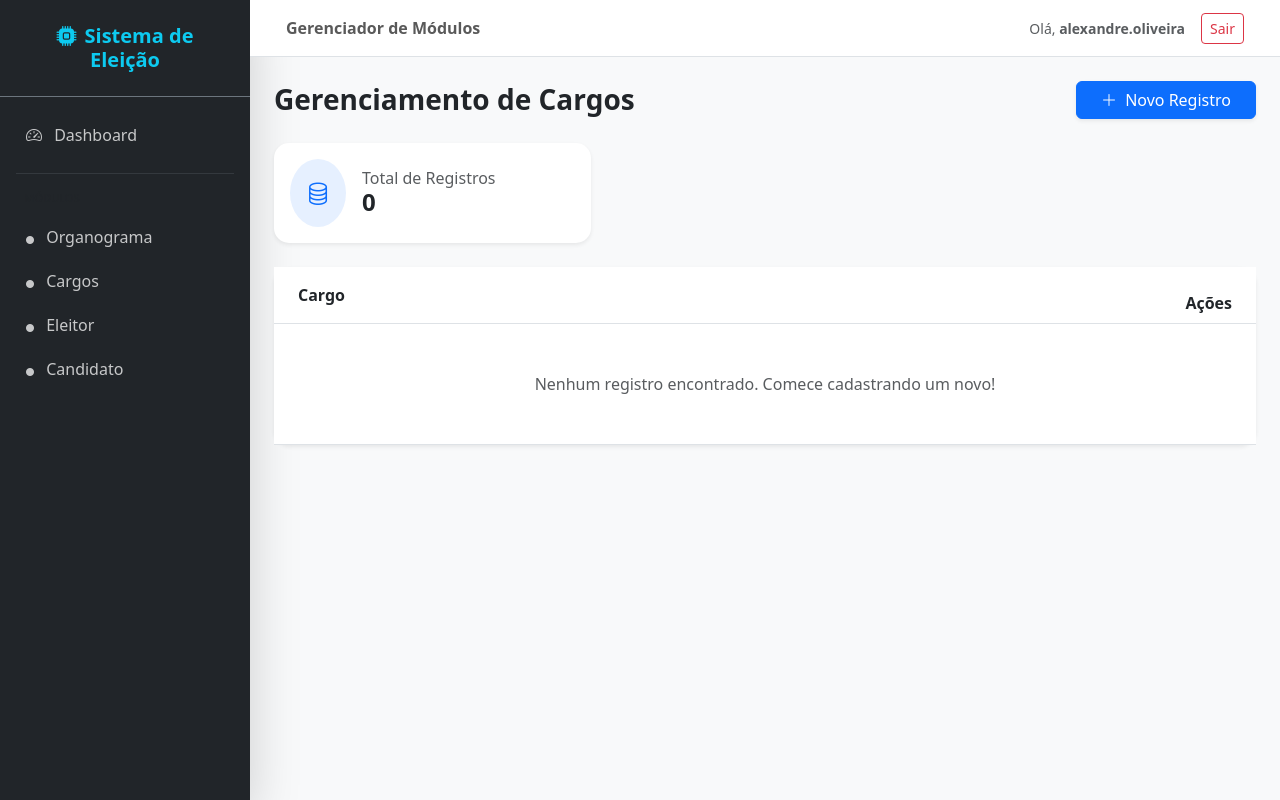
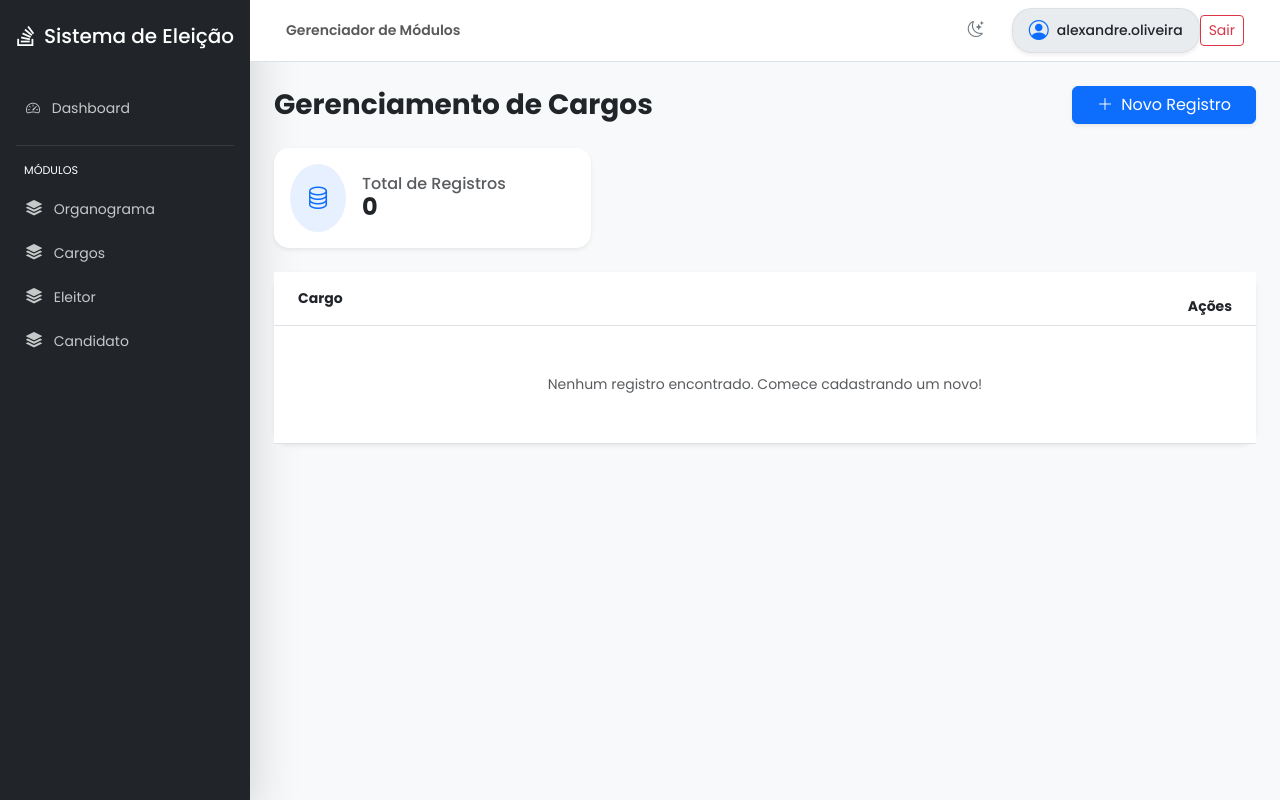
Before and after one commit to alexandre-ronald/gerador_sistema, a Django app: page /cadastros/cargos/ in a window 1280 px wide. Run offline with Django 5.2, Linux system fonts and the light colour scheme; a user stored in the database is signed in; data that the repository does not hold is empty.

Commit message:
Lauoyt do base.html e login.html

```diff
--- a/eleicao_app/templates/base.html
+++ b/eleicao_app/templates/base.html
@@ -6,8 +6,27 @@
     <title>Sistema de Eleição</title>
     <link href="https://cdn.jsdelivr.net/npm/bootstrap@5.3.0/dist/css/bootstrap.min.css" rel="stylesheet">
     <link rel="stylesheet" href="https://cdn.jsdelivr.net/npm/bootstrap-icons@1.11.0/font/bootstrap-icons.css">
+    <link href="https://fonts.googleapis.com/css2?family=Poppins:wght@300;400;500;600;700&display=swap" rel="stylesheet">
     <style>
-        body { background-color: #f8f9fa; }
+        body {
+            font-family: "Poppins", "Inter", "Roboto", "Helvetica Neue", Arial, sans-serif;
+            -webkit-font-smoothing: antialiased;
+            -moz-osx-font-smoothing: grayscale;
+            font-size: 0.875rem;
+            color: var(--bs-body-color);
+            transition: background-color 0.3s ease, color 0.3s ease;
+            background-color: #f8f9fa;
+        }
+
+        .user-chip {
+            background: var(--bs-secondary-bg);
+            padding: 0.4rem 1rem;
+            border-radius: 20px;
+            font-weight: 500;
+            display: flex;
+            align-items: center;
+            gap: 0.5rem;
+        }
 
         /* Ajustes para Menu Lateral */
 
@@ -29,8 +48,8 @@
 
 
         <nav class="sidebar shadow shadow-lg">
-            <div class="p-4 text-center border-bottom border-secondary mb-3">
-                <h5 class="fw-bold mb-0 text-info"><i class="bi bi-cpu-fill me-2"></i>Sistema de Eleição</h5>
+            <div class="py-4 text-center mb-3">
+                <h5 class="mb-0 text-white"><i class="bi bi-stack-overflow me-2"></i>Sistema de Eleição</h5>
             </div>
             <ul class="nav flex-column">
                 <li class="nav-item">
@@ -39,19 +58,19 @@
                     </a>
                 </li>
                 <hr class="mx-3 border-secondary">
-                <div class="small text-uppercase px-4 mb-2 text-muted" style="font-size: 0.7rem;">Módulos</div>
+                <div class="small text-uppercase px-4 mb-2 " style="font-size: 0.7rem;">Módulos</div>
 
 
 
                     <li class="nav-item">
                         <a href="{% url 'cadastros:organograma_list' %}" class="nav-link">
-                            <i class="bi bi-circle-fill me-2" style="font-size: 0.5rem;"></i> Organograma
+                            <i class="bi bi-stack me-2" style="font-size: 1rem;"></i> Organograma
                         </a>
                     </li>
 
                     <li class="nav-item">
                         <a href="{% url 'cadastros:cargos_list' %}" class="nav-link">
-                            <i class="bi bi-circle-fill me-2" style="font-size: 0.5rem;"></i> Cargos
+                            <i class="bi bi-stack me-2" style="font-size: 1rem;"></i> Cargos
                         </a>
                     </li>
 
@@ -59,13 +78,13 @@
 
                     <li class="nav-item">
                         <a href="{% url 'eleicao:eleitor_list' %}" class="nav-link">
-                            <i class="bi bi-circle-fill me-2" style="font-size: 0.5rem;"></i> Eleitor
+                            <i class="bi bi-stack me-2" style="font-size: 1rem;"></i> Eleitor
                         </a>
                     </li>
 
                     <li class="nav-item">
                         <a href="{% url 'eleicao:candidato_list' %}" class="nav-link">
-                            <i class="bi bi-circle-fill me-2" style="font-size: 0.5rem;"></i> Candidato
+                            <i class="bi bi-stack me-2" style="font-size: 1rem;"></i> Candidato
                         </a>
                     </li>
 
@@ -83,9 +102,18 @@
 
 
                         <div class="d-flex align-items-center">
-                            <span class="me-3 text-muted small ">
-                                Olá, <strong>{{ user.username }}</strong>
-                            </span>
+                            <div class="ms-auto d-flex align-items-center gap-3">
+
+                                <button id="theme-toggle" class="btn btn-outline-secondary border-0 rounded-circle p-2 d-flex align-items-center justify-content-center" style="width: 40px; height: 40px;">
+                                    <i class="bi bi-moon-stars"></i>
+                                </button>
+
+                                <div class="user-chip shadow-sm border border-secondary border-opacity-10">
+                                    <i class="bi bi-person-circle fs-5 text-primary"></i>
+                                    <span class="d-none d-sm-inline">{{ user.username|default:"Visitante" }}</span>
+                                </div>
+
+                            </div>
                             {% if user.is_authenticated %}
                                 <form action="/accounts/logout/" method="post" style="display:inline;">
                                     {% csrf_token %}
--- a/eleicao_app/templates/registration/login.html
+++ b/eleicao_app/templates/registration/login.html
@@ -3,9 +3,11 @@
 <head>
     <meta charset="UTF-8">
     <link href="https://cdn.jsdelivr.net/npm/bootstrap@5.3.0/dist/css/bootstrap.min.css" rel="stylesheet">
+    <link href="https://fonts.googleapis.com/css2?family=Poppins:wght@300;400;500;600;700&display=swap" rel="stylesheet">
+
     <title>Login | Sistema de Eleição</title>
     <style>
-        body { background: #f4f7f6; height: 100vh; display: flex; align-items: center; justify-content: center; }
+        body { font-family: "Poppins", "Inter", "Roboto", "Helvetica Neue", Arial, sans-serif; background: #f4f7f6; height: 100vh; display: flex; align-items: center; justify-content: center; }
         .login-card { width: 400px; border: none; border-radius: 20px; box-shadow: 0 10px 25px rgba(0,0,0,0.05); }
     </style>
 </head>
@@ -25,7 +27,7 @@
                 <label class="form-label small fw-bold">Senha</label>
                 <input type="password" name="password" class="form-control" required>
             </div>
-            <button type="submit" class="btn btn-primary w-100 py-2 fw-bold rounded-pill">Acessar Sistema</button>
+            <button type="submit" class="btn btn-outline-primary w-100 py-2 fw-bold ">Acessar Sistema</button>
         </form>
     </div>
 </body>
--- a/sistema/templates/gerador/snippets/login_html.txt
+++ b/sistema/templates/gerador/snippets/login_html.txt
@@ -3,9 +3,11 @@
 <head>
     <meta charset="UTF-8">
     <link href="https://cdn.jsdelivr.net/npm/bootstrap@5.3.0/dist/css/bootstrap.min.css" rel="stylesheet">
+    <link href="https://fonts.googleapis.com/css2?family=Poppins:wght@300;400;500;600;700&display=swap" rel="stylesheet">
+
     <title>Login | {{ sistema.nome }}</title>
     <style>
-        body { background: #f4f7f6; height: 100vh; display: flex; align-items: center; justify-content: center; }
+        body { font-family: "Poppins", "Inter", "Roboto", "Helvetica Neue", Arial, sans-serif; background: #f4f7f6; height: 100vh; display: flex; align-items: center; justify-content: center; }
         .login-card { width: 400px; border: none; border-radius: 20px; box-shadow: 0 10px 25px rgba(0,0,0,0.05); }
     </style>
 </head>
@@ -25,7 +27,7 @@
                 <label class="form-label small fw-bold">Senha</label>
                 <input type="password" name="password" class="form-control" required>
             </div>
-            <button type="submit" class="btn btn-primary w-100 py-2 fw-bold rounded-pill">Acessar Sistema</button>
+            <button type="submit" class="btn btn-outline-primary w-100 py-2 fw-bold ">Acessar Sistema</button>
         </form>
     </div>
 </body>
--- a/sistema/views.py
+++ b/sistema/views.py
@@ -227,6 +227,7 @@ def editar_sistema(request, sistema_id):
             "nome": sistema.nome,
             "descricao": sistema.descricao,
             "caminho": sistema.caminho_geracao,
+            "tipo_menu": sistema.tipo_menu,
             "banco_dados": sistema.banco_dados,
             "usar_custom_user": sistema.usar_custom_user,
             "gerar_api_rest": sistema.gerar_api_rest,
@@ -279,11 +280,11 @@ def editar_sistema(request, sistema_id):
 @csrf_exempt
 def salvar_modelo(request):
     if request.method == "POST":
-        print('salvar sistema')
-
         try:
             dados = json.loads(request.body)
             sis_data = dados.get('sistema', {})
+
+            print (sis_data.get('tipo_menu'))  # Verifique se o nome está chegando corretamente
 
             # 1. Sistema
             sistema, created = Sistema.objects.update_or_create(
@@ -292,6 +293,7 @@ def salvar_modelo(request):
                     'descricao': sis_data.get('descricao', ''),
                     'caminho_geracao': sis_data.get('caminho', ''),
                     'banco_dados': sis_data.get('banco_dados', 'sqlite3'),
+                    'tipo_menu': sis_data.get('tipo_menu', 'lateral'),
                     'usar_custom_user': sis_data.get('usar_custom_user', True),
                     'gerar_api_rest': sis_data.get('gerar_api_rest', False),
                     'gerar_docker': sis_data.get('gerar_docker', False),
--- a/templates/base.html
+++ b/templates/base.html
@@ -206,7 +206,7 @@
             <button type="button" class="btn-close btn-close-white" data-bs-dismiss="offcanvas"></button>
         </div>
 
-        <div class="offcanvas-body d-flex flex-column p-3">
+
             <ul class="nav flex-column flex-grow-1">
                 <li class="nav-item">
                     <a class="nav-link fs-5 py-2 {% if request.resolver_match.url_name == 'lista' %}active{% endif %}" href="{% url 'sistema:lista' %}">
@@ -228,7 +228,7 @@
                     </button>
                 </form>
             </div>
-        </div>
+
     </div>
 
     <script src="https://cdn.jsdelivr.net/npm/bootstrap@5.3.3/dist/js/bootstrap.bundle.min.js"></script>
```
Also changed, not shown: sistema/templates/gerador/snippets/base_html.txt (+36 -8 lines), templates/sistema/editor.html (+6 -2 lines), db.sqlite3.
